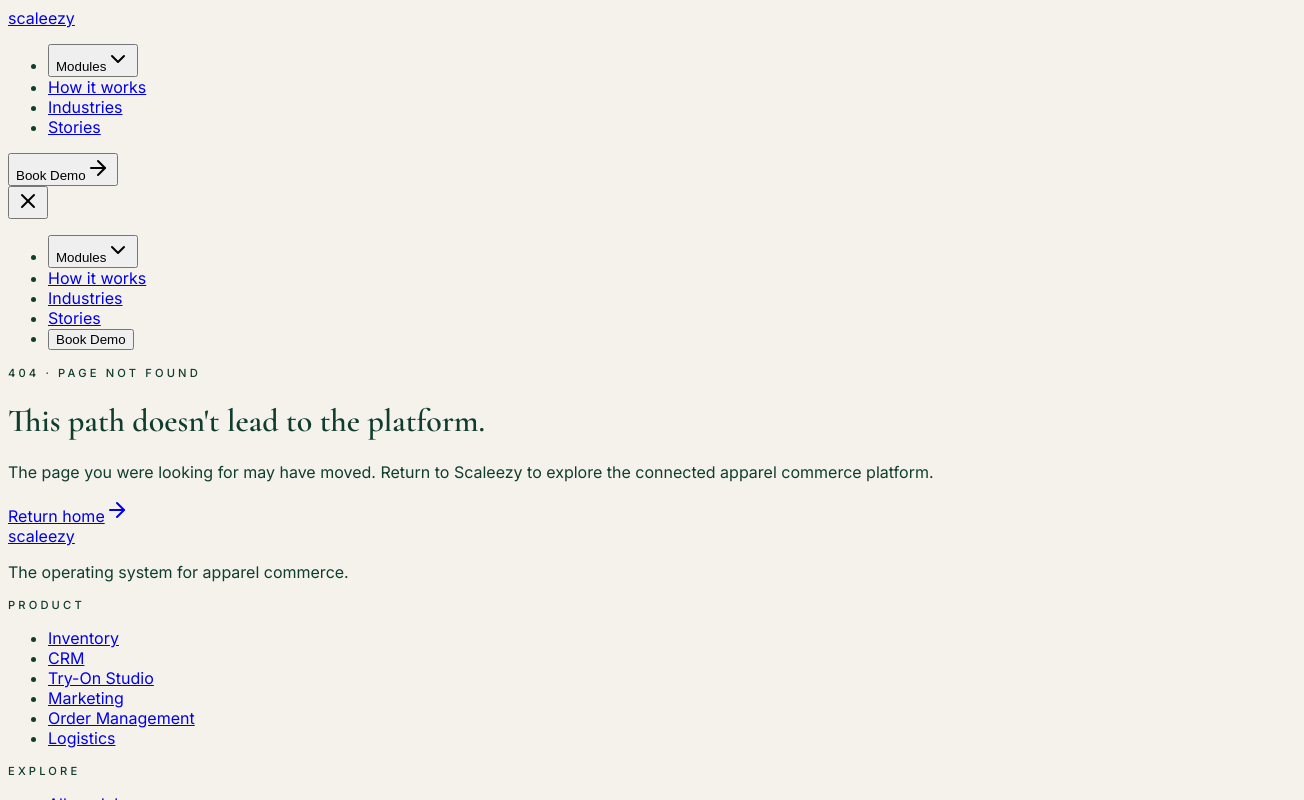
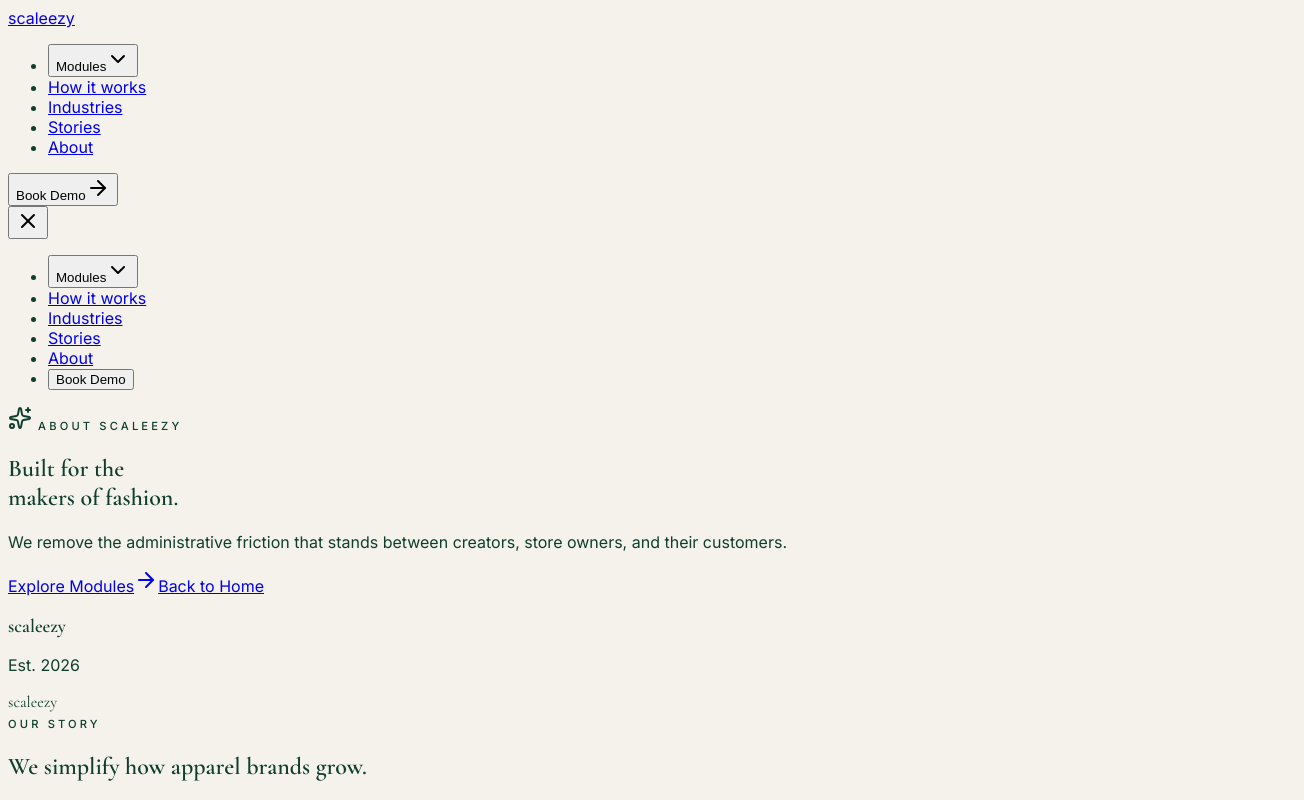
Before and after one commit to sanjaydoms/scaleezy_website, a React app in the folder src/: page /about in a window 1280 px wide. Both pictures are taken after a click on the button "Open menu". Shown: the top 800 px of the page, 1304 px wide, since content can reach past the window. Built offline with nearby package versions, Linux system fonts and the light colour scheme; the HTML template or start-up script is replaced by a standard one.

Commit message:
Create standalone AboutPage with custom hero, routing, and comparative philosophy grid

```diff
--- a/src/App.tsx
+++ b/src/App.tsx
@@ -22,7 +22,7 @@
 import { BookDemoModal } from './components/BookDemoModal';
 import { ModuleDetailPage } from './pages/ModuleDetailPage';
 import { NotFoundPage } from './pages/NotFoundPage';
-import { AboutUs } from './components/AboutUs';
+import { AboutPage } from './pages/AboutPage';
 
 export function App() {
   return (
@@ -33,6 +33,7 @@
         <Routes>
           <Route path="/" element={<HomePage />} />
           <Route path="/platform/:moduleId" element={<ModuleDetailPage />} />
+          <Route path="/about" element={<AboutPage />} />
           <Route path="*" element={<NotFoundPage />} />
         </Routes>
         <Footer />
@@ -57,7 +58,6 @@
       <Outcomes />
       <Industries />
       <Comparison />
-      <AboutUs />
       <Stories />
       <FAQ />
       <FinalCTA />
--- a/src/components/Footer.tsx
+++ b/src/components/Footer.tsx
@@ -56,7 +56,7 @@
   links: [
   {
     label: 'About Us',
-    href: '/#about-us'
+    href: '/about'
   },
   {
     label: 'Book a demo',
@@ -96,7 +96,7 @@
               <ul className="mt-5 space-y-3">
                 {column.links.map((link) =>
               <li key={link.label}>
-                    {link.href.startsWith('/platform/') ?
+                    {link.href.startsWith('/platform/') || link.href === '/about' ?
                 <Link
                   to={link.href}
                   className="text-sm text-forest/70 transition-colors hover:text-lime-dark">
--- a/src/components/Nav.tsx
+++ b/src/components/Nav.tsx
@@ -27,7 +27,8 @@
 const LINKS = [
   { label: 'How it works', href: '/#journey' },
   { label: 'Industries', href: '/#industries' },
-  { label: 'Stories', href: '/#stories' }
+  { label: 'Stories', href: '/#stories' },
+  { label: 'About', href: '/about' }
 ];
 
 export function Nav() {
@@ -114,9 +115,15 @@
 
             {LINKS.map((link) => (
               <li key={link.label}>
+                {link.href.startsWith('/') && !link.href.includes('#') ? (
+                  <Link to={link.href} className={`text-sm tracking-wide transition-colors duration-300 hover:text-lime-dark ${textClassName}`}>
+                    {link.label}
+                  </Link>
+                ) : (
                   <a href={link.href} className={`text-sm tracking-wide transition-colors duration-300 hover:text-lime-dark ${textClassName}`}>
                     {link.label}
                   </a>
+                )}
               </li>
             ))}
           </ul>
@@ -190,6 +197,15 @@
 
             {LINKS.map((link) => (
               <li key={link.label}>
+                {link.href.startsWith('/') && !link.href.includes('#') ? (
+                  <Link
+                    to={link.href}
+                    onClick={() => setOpen(false)}
+                    className="block border-b border-forest/10 py-3.5 text-sm tracking-wide text-forest"
+                  >
+                    {link.label}
+                  </Link>
+                ) : (
                   <a
                     href={link.href}
                     onClick={() => setOpen(false)}
@@ -197,6 +213,7 @@
                   >
                     {link.label}
                   </a>
+                )}
               </li>
             ))}
 
--- /dev/null
+++ b/src/pages/AboutPage.tsx
@@ -0,0 +1,125 @@
+import React from 'react';
+import { Link } from 'react-router-dom';
+import { ArrowRight, Sparkles, Check, AlertCircle } from 'lucide-react';
+import { AboutUs } from '../components/AboutUs';
+import { Reveal } from '../components/motion';
+
+export function AboutPage() {
+  return (
+    <main className="w-full bg-[#F5F2EC] text-forest">
+      {/* Page Hero Header */}
+      <section className="relative flex min-h-[60vh] w-full items-center bg-forest-deep px-6 py-28 text-cream md:px-12 md:py-36">
+        <div className="mx-auto w-full max-w-[1600px] grid grid-cols-1 lg:grid-cols-2 gap-12 items-center">
+          <Reveal className="max-w-3xl">
+            <span className="eyebrow inline-flex items-center gap-1.5 rounded-full border border-cream/20 px-3.5 py-1 text-[10px] text-lime bg-white/5 uppercase tracking-widest font-semibold">
+              <Sparkles className="h-3 w-3" /> About Scaleezy
+            </span>
+            <h1 className="font-serif-display mt-6 text-5xl leading-[0.98] tracking-[-0.04em] md:text-8xl">
+              Built for the <br />
+              <span className="font-serif-display italic text-lime">makers</span> of fashion.
+            </h1>
+            <p className="mt-6 max-w-xl text-lg font-light leading-relaxed text-cream/70 md:text-xl">
+              We remove the administrative friction that stands between creators, store owners, and their customers.
+            </p>
+            <div className="mt-10 flex flex-wrap gap-4">
+              <a
+                href="/#platform"
+                className="group inline-flex items-center gap-2.5 rounded-full bg-lime px-6 py-3.5 text-sm font-semibold text-forest-deep transition-colors duration-300 hover:bg-lime-dark"
+              >
+                Explore Modules
+                <ArrowRight className="h-4 w-4 transition-transform duration-300 group-hover:translate-x-1" />
+              </a>
+              <Link
+                to="/"
+                className="inline-flex items-center justify-center rounded-full border border-cream/30 px-6 py-3.5 text-sm font-semibold text-cream transition-colors duration-300 hover:bg-cream hover:text-forest"
+              >
+                Back to Home
+              </Link>
+            </div>
+          </Reveal>
+
+          {/* Visual aesthetic element */}
+          <Reveal delay={0.2} className="relative hidden lg:block aspect-square max-w-[400px] ml-auto">
+            <div className="absolute inset-0 rounded-full border border-lime/20 animate-[spin_60s_linear_infinite]" />
+            <div className="absolute inset-4 rounded-full border border-dashed border-lime/10" />
+            <div className="absolute inset-0 flex flex-col items-center justify-center text-center p-8 bg-forest rounded-full shadow-2xl border-4 border-white/5">
+              <h3 className="font-serif-display text-4xl text-[#F5F2EC] font-semibold tracking-tight">
+                scale<span className="text-lime">ezy</span>
+              </h3>
+              <p className="mt-2 text-[10px] font-bold text-[#F5F2EC]/60 tracking-[0.25em] leading-none uppercase">
+                Est. 2026
+              </p>
+            </div>
+          </Reveal>
+        </div>
+      </section>
+
+      {/* Render the core AboutUs component content */}
+      <AboutUs />
+
+      {/* Philosophy / Platform Comparison Section */}
+      <section className="w-full bg-[#F5F2EC] py-24 text-forest md:py-36 border-t border-forest/10">
+        <div className="mx-auto max-w-[1280px] px-6 md:px-12">
+          <Reveal className="text-center max-w-2xl mx-auto mb-16 md:mb-24">
+            <span className="eyebrow text-lime-dark">Our Philosophy</span>
+            <h2 className="font-serif-display mt-5 text-4xl leading-tight text-[#0F3D2E] md:text-6xl">
+              Why a unified database changes everything.
+            </h2>
+            <p className="mt-4 text-base font-light text-forest/70">
+              Disjointed systems introduce double-entries and delayed numbers. Scaleezy brings your whole operations into a single flow state.
+            </p>
+          </Reveal>
+
+          <div className="grid grid-cols-1 lg:grid-cols-2 gap-8 md:gap-12">
+            {/* The Disjointed Way */}
+            <Reveal className="bg-white/40 border border-red-900/10 p-8 md:p-10 rounded-[32px] space-y-6">
+              <div className="flex items-center gap-3">
+                <span className="flex h-10 w-10 items-center justify-center rounded-xl bg-red-50 text-red-700">
+                  <AlertCircle className="h-5 w-5" />
+                </span>
+                <h3 className="text-xl font-bold text-red-950">The Disjointed Way</h3>
+              </div>
+              <ul className="space-y-4">
+                {[
+                  'Spreadsheets and manual updates to sync offline and online stock.',
+                  'Customer interactions are lost across separate emails and retail tills.',
+                  'Variant management forces flat, complex sku-lists inside general ERPs.',
+                  'Reporting requires export files and hours of manual compilation.'
+                ].map((item, i) => (
+                  <li key={i} className="flex items-start gap-3 text-sm text-forest/80 leading-relaxed">
+                    <span className="mt-1 h-1.5 w-1.5 rounded-full bg-red-600 flex-shrink-0" />
+                    {item}
+                  </li>
+                ))}
+              </ul>
+            </Reveal>
+
+            {/* The Scaleezy Way */}
+            <Reveal className="bg-forest text-cream p-8 md:p-10 rounded-[32px] space-y-6 relative overflow-hidden shadow-xl" delay={0.1}>
+              <div className="absolute top-0 right-0 w-32 h-32 bg-lime/10 rounded-full blur-3xl pointer-events-none" />
+              <div className="flex items-center gap-3">
+                <span className="flex h-10 w-10 items-center justify-center rounded-xl bg-lime/20 text-lime">
+                  <Check className="h-5 w-5" />
+                </span>
+                <h3 className="text-xl font-bold text-cream">The Scaleezy Way</h3>
+              </div>
+              <ul className="space-y-4">
+                {[
+                  'A single live stock count updated immediately across all physical and web storefronts.',
+                  'One continuous timeline tracking customer purchases, preferences, and fittings.',
+                  'Variant dimensions (size curves, fabric types, colorways) modeled natively.',
+                  'Real-time automated reports generated from the primary database logs.'
+                ].map((item, i) => (
+                  <li key={i} className="flex items-start gap-3 text-sm text-cream/80 leading-relaxed">
+                    <span className="mt-1.5 h-1.5 w-1.5 rounded-full bg-lime flex-shrink-0" />
+                    {item}
+                  </li>
+                ))}
+              </ul>
+            </Reveal>
+          </div>
+        </div>
+      </section>
+    </main>
+  );
+}
```
Lines whose indentation alone changed are shown as unchanged.
